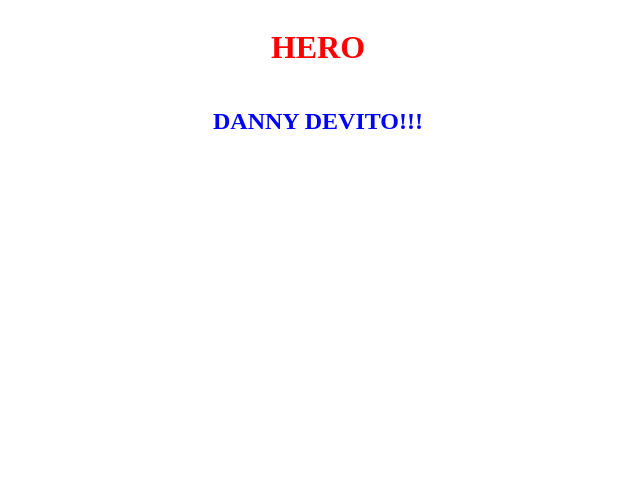
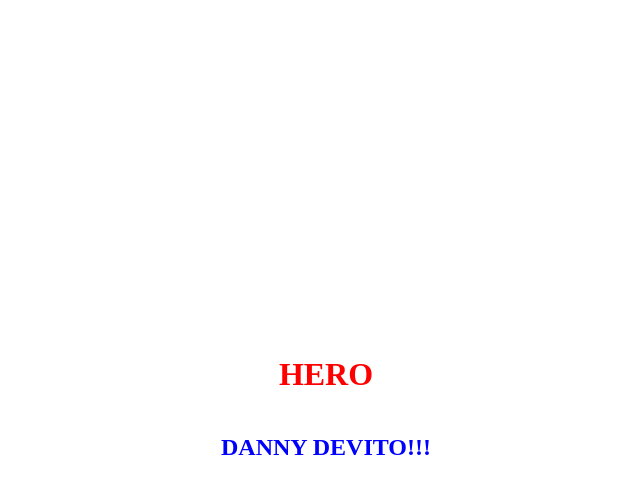
Before and after one commit to NetoEduardo/hackathon-desco-wc, a React (Create React App) app in the folder project/: page / in a window 1280 px wide. Shown: the top 494 px of the page, without its empty margins (322-962 px from the left). Built offline with nearby package versions, Linux system fonts and the light colour scheme.

Commit message:
Implementing css on components

```diff
--- a/project/src/components/categories/index.scss
+++ b/project/src/components/categories/index.scss
@@ -0,0 +1,16 @@
+.container {
+  height: 100vh;
+  width: 100vw;
+  display: flex;
+  flex-direction: column;
+  align-items: center;
+  justify-content: center;
+
+  .first-title {
+  color: red;
+  }
+
+  .second-title {
+      color: blue;
+  }
+}
--- a/project/src/components/faq/index.scss
+++ b/project/src/components/faq/index.scss
@@ -0,0 +1,16 @@
+.container {
+  height: 100vh;
+  width: 100vw;
+  display: flex;
+  flex-direction: column;
+  align-items: center;
+  justify-content: center;
+
+  .first-title {
+  color: red;
+  }
+
+  .second-title {
+      color: blue;
+  }
+}
--- a/project/src/components/features/index.scss
+++ b/project/src/components/features/index.scss
@@ -0,0 +1,16 @@
+.container {
+  height: 100vh;
+  width: 100vw;
+  display: flex;
+  flex-direction: column;
+  align-items: center;
+  justify-content: center;
+
+  .first-title {
+  color: red;
+  }
+
+  .second-title {
+      color: blue;
+  }
+}
--- a/project/src/components/footer/index.scss
+++ b/project/src/components/footer/index.scss
@@ -0,0 +1,16 @@
+.container {
+  height: 100vh;
+  width: 100vw;
+  display: flex;
+  flex-direction: column;
+  align-items: center;
+  justify-content: center;
+
+  .first-title {
+  color: red;
+  }
+
+  .second-title {
+      color: blue;
+  }
+}
--- a/project/src/components/hero/index.scss
+++ b/project/src/components/hero/index.scss
@@ -1,4 +1,6 @@
 .container {
+  height: 100vh;
+  width: 100vw;
   display: flex;
   flex-direction: column;
   align-items: center;
--- a/project/src/components/social-proof/index.scss
+++ b/project/src/components/social-proof/index.scss
@@ -0,0 +1,16 @@
+.container {
+  height: 100vh;
+  width: 100vw;
+  display: flex;
+  flex-direction: column;
+  align-items: center;
+  justify-content: center;
+
+  .first-title {
+  color: red;
+  }
+
+  .second-title {
+      color: blue;
+  }
+}
--- a/project/src/components/try-me/index.scss
+++ b/project/src/components/try-me/index.scss
@@ -0,0 +1,16 @@
+.container {
+  height: 100vh;
+  width: 100vw;
+  display: flex;
+  flex-direction: column;
+  align-items: center;
+  justify-content: center;
+
+  .first-title {
+  color: red;
+  }
+
+  .second-title {
+      color: blue;
+  }
+}
```
Lines whose indentation alone changed are shown as unchanged.
